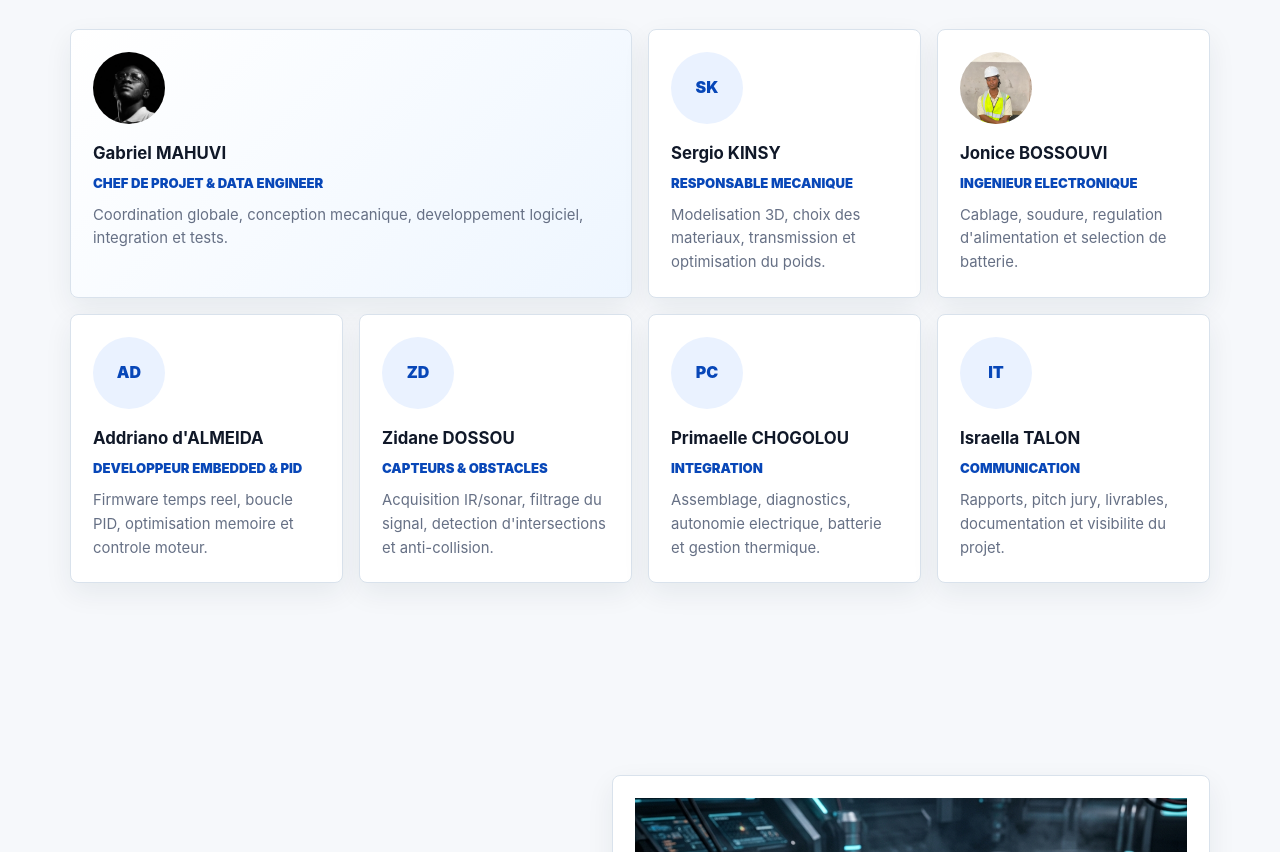
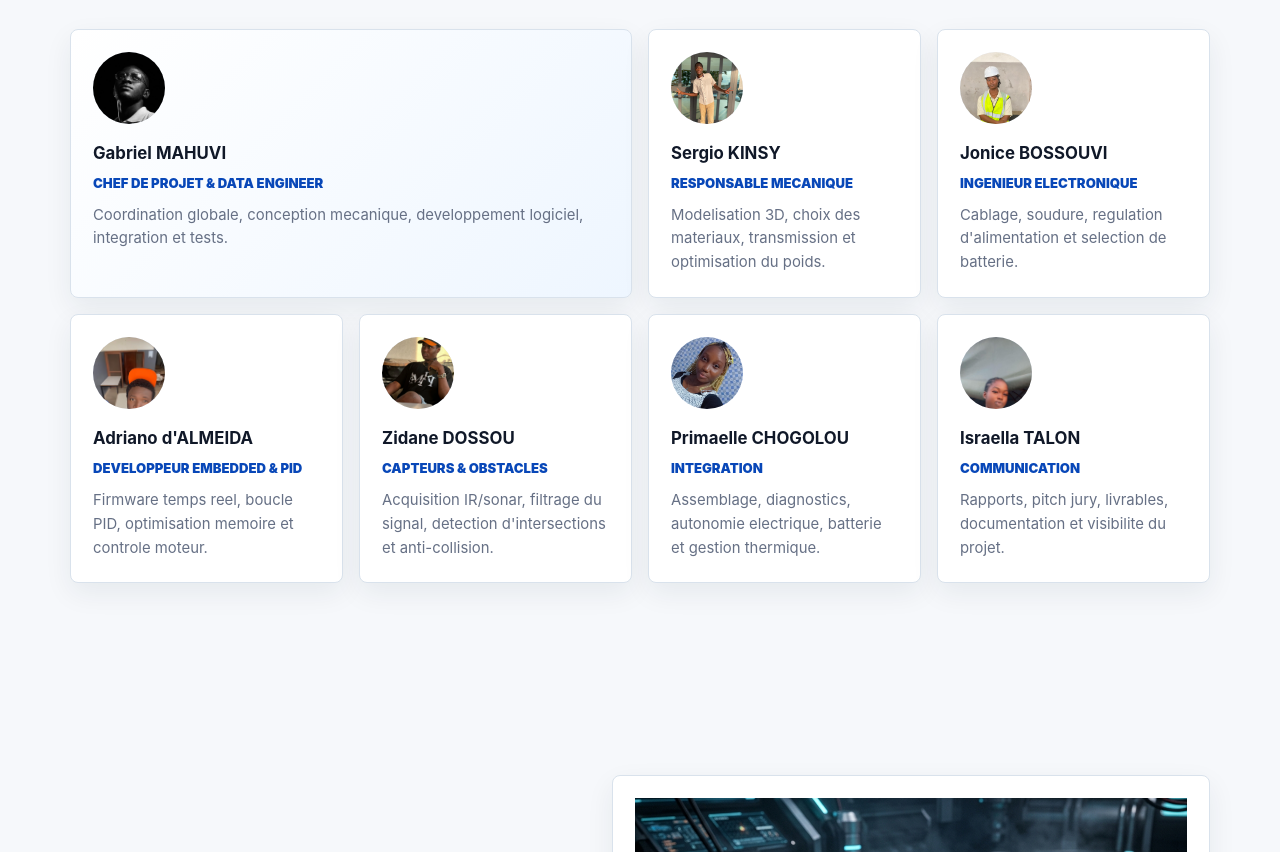
Before and after one commit to Olympiades-de-Robotique-UCAO-Benin/Team-The-Winners, a plain HTML site: page index.html in a window 1280 px wide. Shown: the part 1059-1911 px from the top of the page. Drawn offline with nearby package versions, Linux system fonts and the light colour scheme.

Commit message:
Ajout des images des membres

```diff
--- a/index.html
+++ b/index.html
@@ -132,7 +132,9 @@
           </article>
 
           <article class="team-card">
-            <div class="avatar">SK</div>
+            <div class="avatar photo">
+              <img src="img/sergio.jpg" alt="Sergio KINSY" />
+            </div>
             <h3>Sergio KINSY</h3>
             <p class="role">Responsable mecanique</p>
             <p>
@@ -154,8 +156,10 @@
           </article>
 
           <article class="team-card">
-            <div class="avatar">AD</div>
-            <h3>Addriano d'ALMEIDA</h3>
+            <div class="avatar photo">
+              <img src="img/adriano.jpg" alt="Addriano d'ALMEIDA" />
+            </div>
+            <h3>Adriano d'ALMEIDA</h3>
             <p class="role">Developpeur embedded & PID</p>
             <p>
               Firmware temps reel, boucle PID, optimisation memoire et controle
@@ -164,7 +168,9 @@
           </article>
 
           <article class="team-card">
-            <div class="avatar">ZD</div>
+            <div class="avatar photo">
+              <img src="img/zidane.jpg" alt="Zidane DOSSOU" />
+            </div>
             <h3>Zidane DOSSOU</h3>
             <p class="role">Capteurs & obstacles</p>
             <p>
@@ -174,7 +180,9 @@
           </article>
 
           <article class="team-card">
-            <div class="avatar">PC</div>
+            <div class="avatar photo">
+              <img src="img/primaelle.jpg" alt="Primaelle CHOGOLOU" />
+            </div>
             <h3>Primaelle CHOGOLOU</h3>
             <p class="role">Integration</p>
             <p>
@@ -184,7 +192,9 @@
           </article>
 
           <article class="team-card">
-            <div class="avatar">IT</div>
+            <div class="avatar photo">
+              <img src="img/israella.jpg" alt="Israella TALON" />
+            </div>
             <h3>Israella TALON</h3>
             <p class="role">Communication</p>
             <p>
```
Also changed, not shown: img/adriano.jpg (added), img/israella.jpg (added), img/jonice.jpeg (deleted), img/primaelle.jpg (added), img/sergio.jpg (added), img/zidane.jpg (added).
